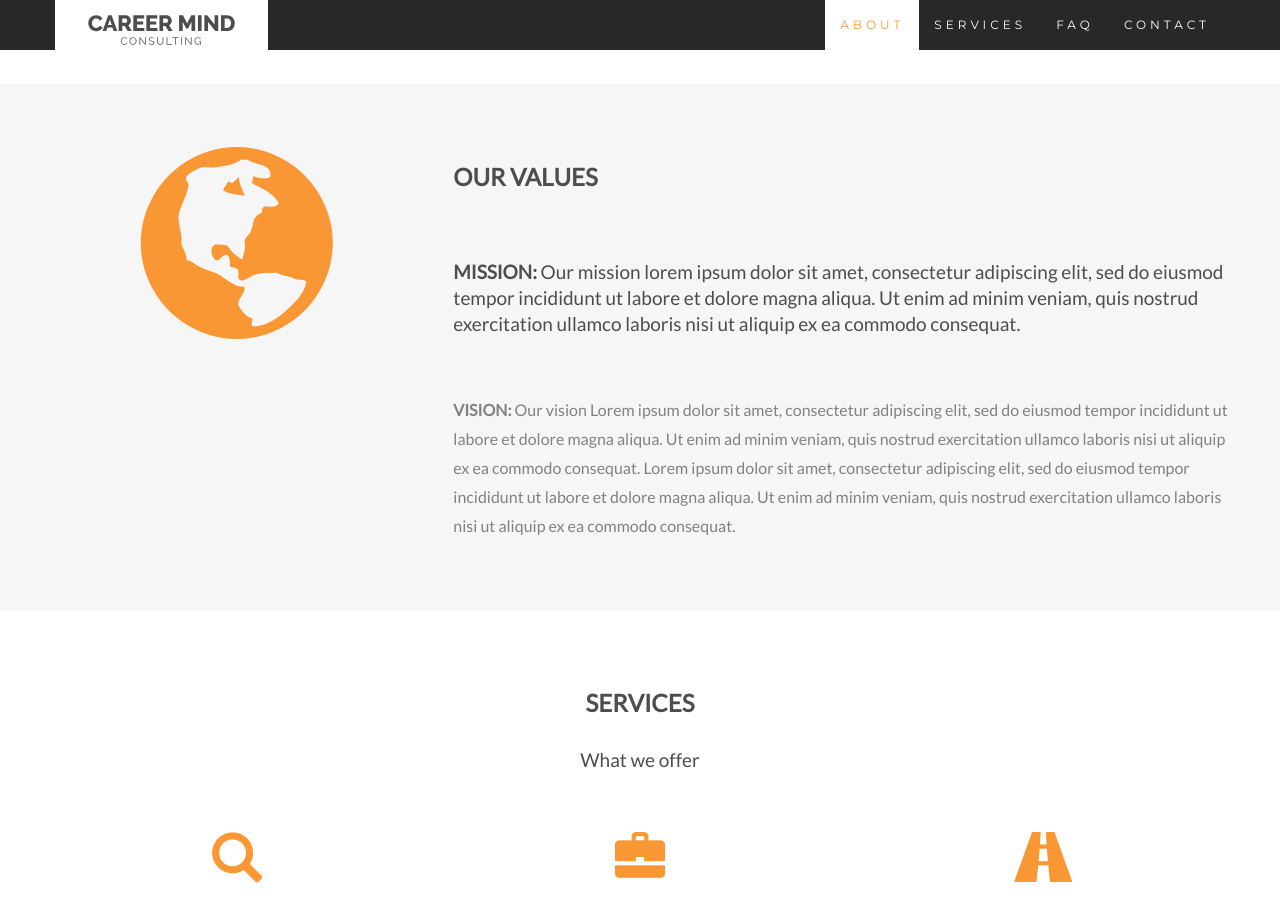
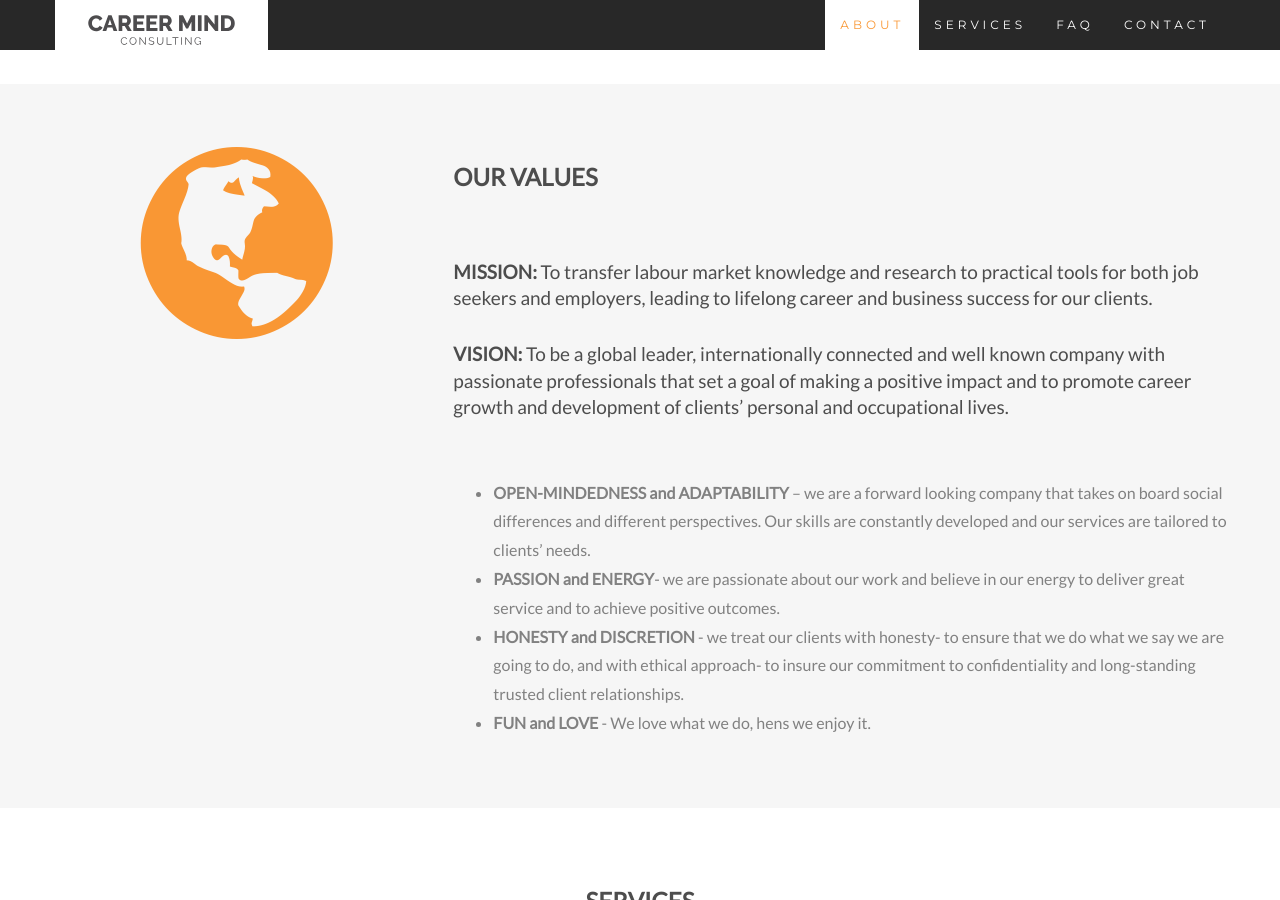
Before and after one commit to aaronkor/cm-site, a Jekyll site: the page built from index.html, in a window 1280 px wide and 900 px high, scrolled down 1086 px. Built offline with Jekyll 4.4.1, drawn with Linux system fonts in a browser that asks for light colours.

Commit message:
update 'Our Values' section

```diff
--- a/index.html
+++ b/index.html
@@ -33,9 +33,38 @@ redirect_from: /qr
     </div>
     <div class="col-sm-8">
       <h2>Our Values</h2><br>
-      <h4><strong>MISSION:</strong> Our mission lorem ipsum dolor sit amet, consectetur adipiscing elit, sed do eiusmod tempor incididunt ut labore et dolore magna aliqua. Ut enim ad minim veniam, quis nostrud exercitation ullamco laboris nisi ut aliquip ex ea commodo consequat.</h4><br>
-      <p><strong>VISION:</strong> Our vision Lorem ipsum dolor sit amet, consectetur adipiscing elit, sed do eiusmod tempor incididunt ut labore et dolore magna aliqua. Ut enim ad minim veniam, quis nostrud exercitation ullamco laboris nisi ut aliquip ex ea commodo consequat.
-      Lorem ipsum dolor sit amet, consectetur adipiscing elit, sed do eiusmod tempor incididunt ut labore et dolore magna aliqua. Ut enim ad minim veniam, quis nostrud exercitation ullamco laboris nisi ut aliquip ex ea commodo consequat.</p>
+      <h4>
+        <strong>MISSION:</strong> To transfer labour market knowledge and
+        research to practical tools for both job seekers and employers, leading
+        to lifelong career and business success for our clients.
+      </h4>
+      <h4>
+        <strong>VISION:</strong> To be a global leader, internationally
+        connected and well known company with passionate professionals that set
+        a goal of making a positive impact and to promote career growth and
+        development of clients’ personal and occupational lives.
+      </h4>
+      <br>
+      <ul>
+        <li>
+          <strong>OPEN-MINDEDNESS and ADAPTABILITY</strong> – we are a forward looking company that takes
+          on board social differences and different perspectives. Our skills are
+          constantly developed and our services are tailored to clients’ needs.
+        </li>
+        <li>
+          <strong>PASSION and ENERGY</strong>- we are passionate about our work and believe in
+          our energy to deliver great service and to achieve positive outcomes.
+        </li>
+        <li>
+          <strong>HONESTY and DISCRETION</strong> - we treat our clients with honesty- to ensure
+          that we do what we say we are going to do, and with ethical approach-
+          to insure our commitment to confidentiality and long-standing trusted
+          client relationships.
+        </li>
+        <li>
+          <strong>FUN and LOVE</strong> - We love what we do, hens we enjoy it.
+        </li>
+      </ul>
     </div>
   </div>
 </div>
```
